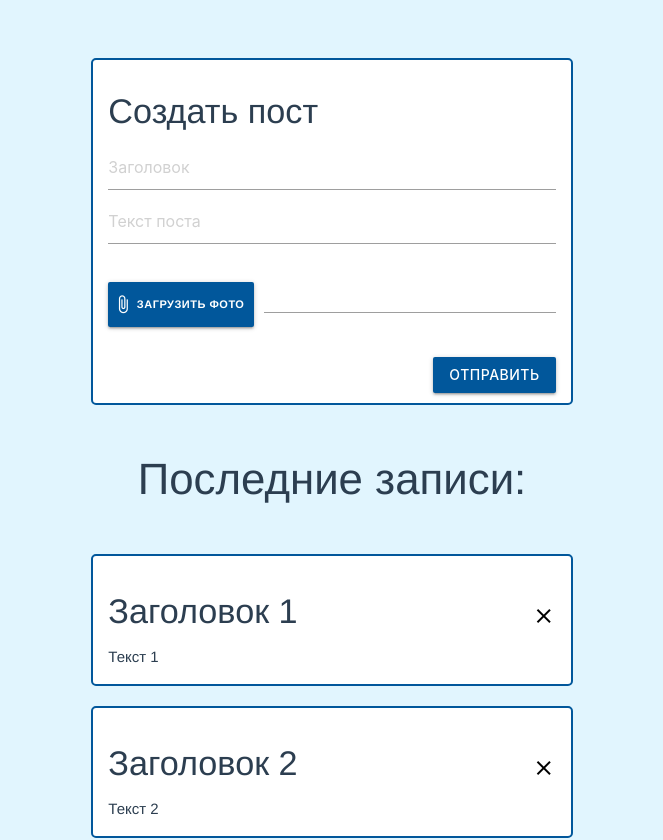
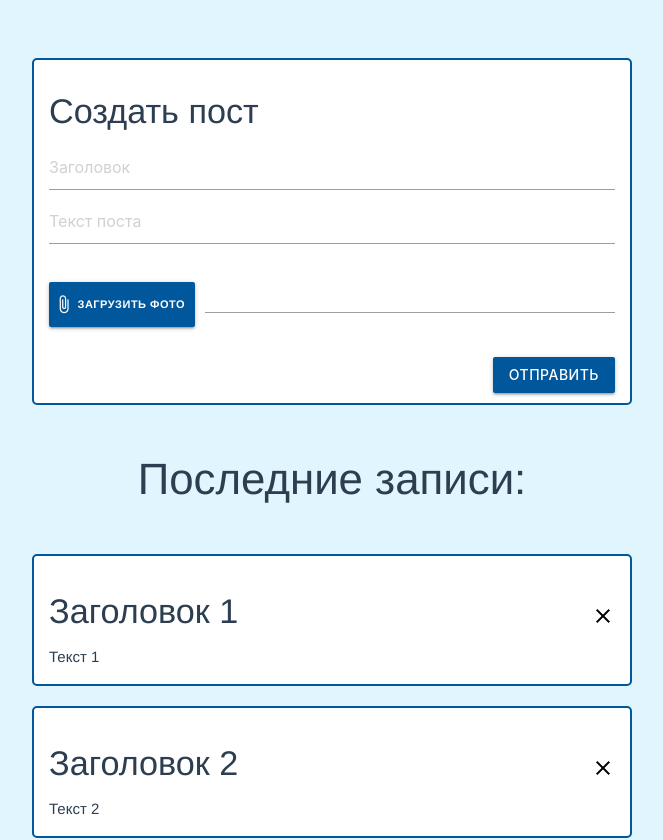
Before and after one commit to DeepViolet777/Blog_app, a Vue app: page / in a window 1280 px wide. Shown: the top 840 px of the page, without its empty margins (308-971 px from the left). Built offline with nearby package versions, Linux system fonts and the light colour scheme.

Commit message:
Button fixed

```diff
--- a/src/components/PostForm.vue
+++ b/src/components/PostForm.vue
@@ -25,7 +25,9 @@
 
 <script>
 import useVuelidate from '@vuelidate/core'
-import {required} from '@vuelidate/validators';
+import {
+    required
+} from '@vuelidate/validators';
 export default {
     //   mixins: [validationMixin],
     setup() {
@@ -69,7 +71,7 @@ export default {
 
 <style lang="scss" scoped>
 .form {
-    width: 40%;
+    width: 600px;
     display: flex;
     flex-direction: column;
     padding: 10px 15px;
@@ -79,7 +81,7 @@ export default {
     background-color: #fff;
 
     @media screen and (max-width: 1199px) {
-        width: 65%;
+        width: 600px;
         margin: 0 auto;
     }
 
@@ -88,7 +90,6 @@ export default {
         margin: 0 auto;
     }
 }
-
 
 .input {
     width: 100%;
@@ -128,7 +129,7 @@ export default {
         display: flex;
         justify-content: space-between;
         font-size: 11px;
-        line-height: 12px;
+        line-height: 2rem;
         font-weight: 600;
         vertical-align: middle;
         padding-left: 5px;
@@ -141,17 +142,13 @@ export default {
     }
 }
 
-.file-field span {
-
-    // font-size: 12px;
-
-    //height: 2rem;
-
+.file-field .btn {
+    height: 3rem;
 }
 
-.file-field input[type=file] {
+// .file-field input[type=file] {
     //   font-size: 12px;
-    font-weight: 500;
-    height: 2rem;
-}
+   // font-weight: 500;
+ //   height: 2rem;
+//}
 </style>
--- a/src/components/PostItem.vue
+++ b/src/components/PostItem.vue
@@ -37,7 +37,7 @@ export default {
     padding: 15px;
     border: 2px solid #01579b; //#096683;
     border-radius: 5px;
-    width: 40%;
+    width: 600px;
    // height: 10%;
     margin: 20px auto;
     background-color: #fff;
@@ -50,7 +50,7 @@ export default {
     }
 
     @media screen and (max-width: 1199px) {
-        width: 65%;
+        width: 600px;
         margin: 30px auto;
     }
 
```
